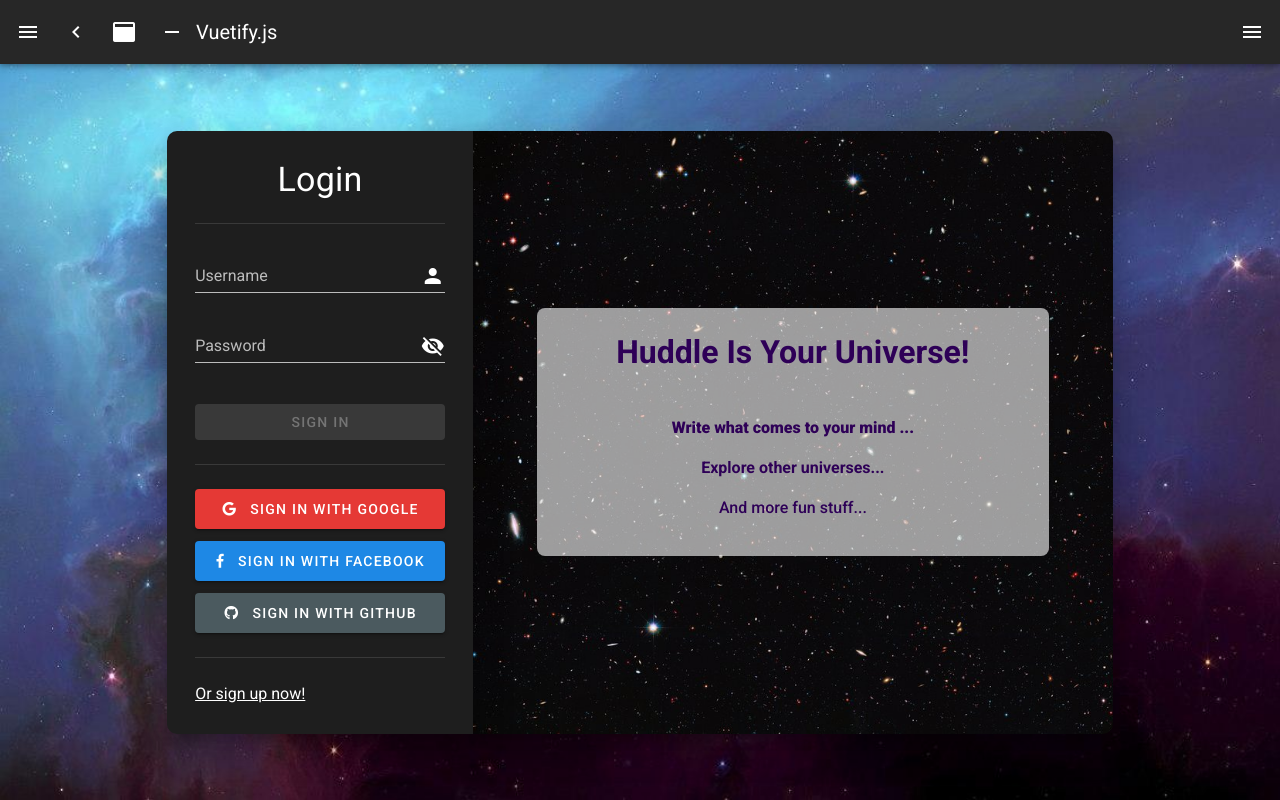
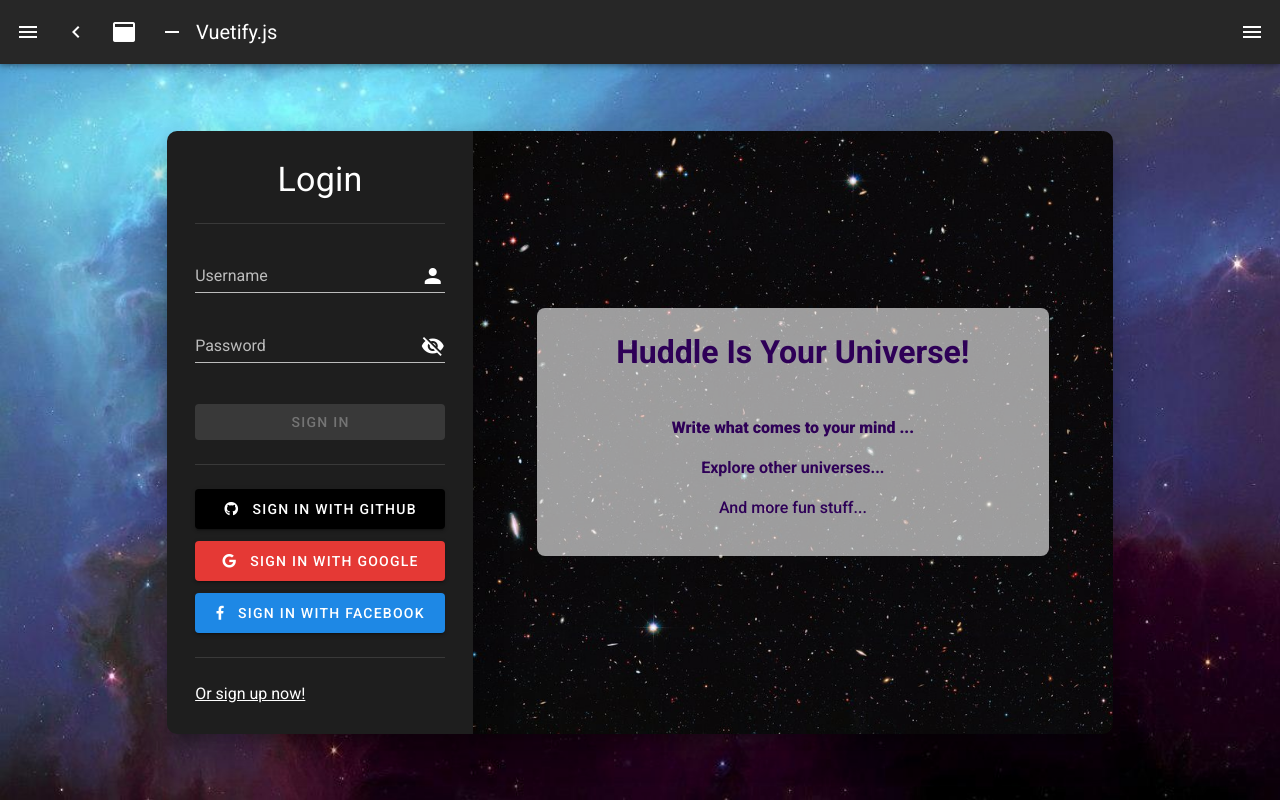
Before and after one commit to Nebula-Clan/Client, a Nuxt app: page /login in a window 1280 px wide. Built offline with nearby package versions, Linux system fonts and the light colour scheme; what vue-quill-editor would draw is missing.

Commit message:
fix github button ui

```diff
--- a/components/login/SignInForm.vue
+++ b/components/login/SignInForm.vue
@@ -33,6 +33,13 @@
     <div>
       <v-btn
         class="mt-3 pa-5"
+        color="black"
+        @click="loginGithub"
+        block>
+        <i class="fab fa-github mr-3"/> Sign in with Github
+      </v-btn>
+      <v-btn
+        class="mt-3 pa-5"
         color="red darken-1"
         block>
         <i class="fab fa-google mr-3"/> Sign in with Google
@@ -42,13 +49,6 @@
         color="blue darken-1"
         block>
         <i class="fab fa-facebook-f mr-3"/> Sign in with Facebook
-      </v-btn>
-      <v-btn
-        class="mt-3 pa-5"
-        color="#4b5a5f"
-        @click="loginGithub"
-        block>
-        <i class="fab fa-github mr-3"/> Sign in with Github
       </v-btn>
       <v-divider class="my-6"></v-divider>
       <nuxt-link class="white--text" to="/signup">Or sign up now!</nuxt-link>
```
